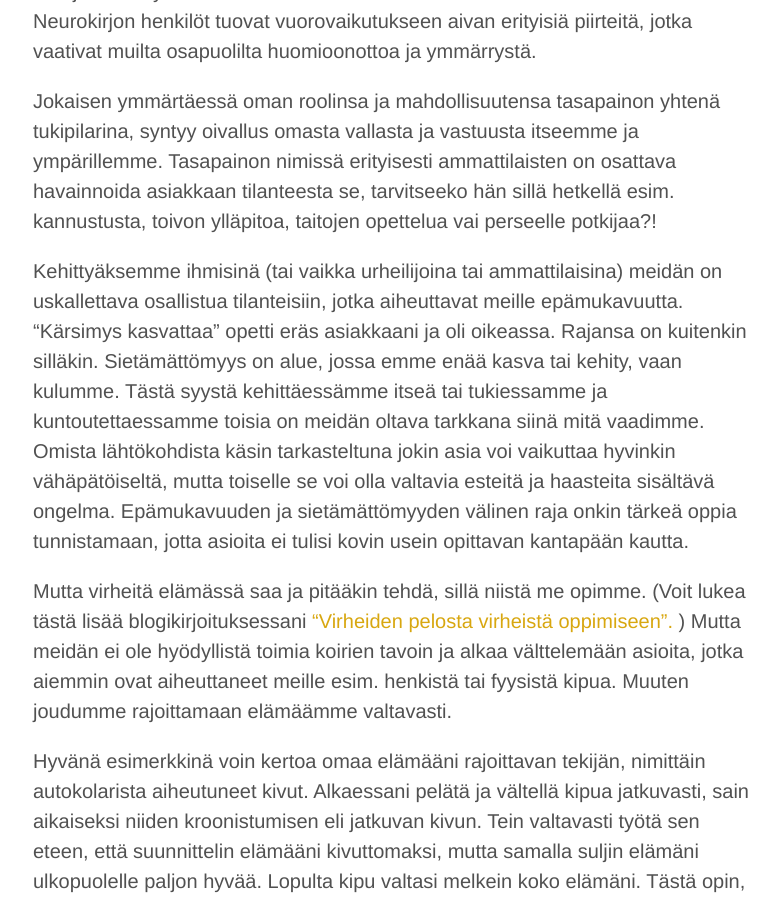
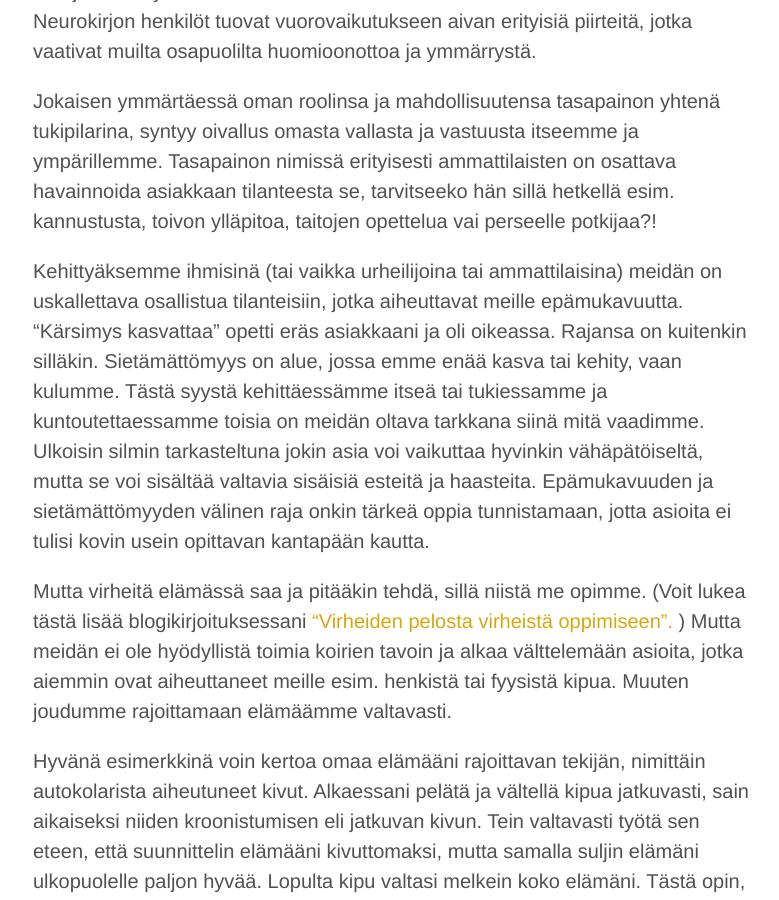
Before and after one commit to niinapiira/neppari.net, a Jekyll site: the page built from _posts/2016-03-17-tasapainoa-ja-joustavuutta-elamaan.md, in a window 1280 px wide and 900 px high, scrolled down 2901 px. Shown: the whole window, without its empty margins (247-1026 px from the left). Built offline with Jekyll 4.4.1, drawn with Linux system fonts in a browser that asks for light colours.

Commit message:
Updated 2016-03-17-tasapainoa-ja-joustavuutta-elamaan.md

```diff
--- a/_posts/2016-03-17-tasapainoa-ja-joustavuutta-elamaan.md
+++ b/_posts/2016-03-17-tasapainoa-ja-joustavuutta-elamaan.md
@@ -28,7 +28,7 @@ Elämässä tarvitaan aina joustavuutta, sillä kohtaamamme tilanteet voivat oll
 
 Jokaisen ymmärtäessä oman roolinsa ja mahdollisuutensa tasapainon yhtenä tukipilarina, syntyy oivallus omasta vallasta ja vastuusta itseemme ja ympärillemme. Tasapainon nimissä erityisesti ammattilaisten on osattava havainnoida asiakkaan tilanteesta se, tarvitseeko hän sillä hetkellä esim. kannustusta, toivon ylläpitoa, taitojen opettelua vai perseelle potkijaa?!
 
-Kehittyäksemme ihmisinä (tai vaikka urheilijoina tai ammattilaisina) meidän on uskallettava osallistua tilanteisiin, jotka aiheuttavat meille epämukavuutta. "Kärsimys kasvattaa" opetti eräs asiakkaani ja oli oikeassa. Rajansa on kuitenkin silläkin. Sietämättömyys on alue, jossa emme enää kasva tai kehity, vaan kulumme. Tästä syystä kehittäessämme itseä tai tukiessamme ja kuntoutettaessamme toisia on meidän oltava tarkkana siinä mitä vaadimme. Omista lähtökohdista käsin tarkasteltuna jokin asia voi vaikuttaa hyvinkin vähäpätöiseltä, mutta toiselle se voi olla valtavia esteitä ja haasteita sisältävä ongelma. Epämukavuuden ja sietämättömyyden välinen raja onkin tärkeä oppia tunnistamaan, jotta asioita ei tulisi kovin usein opittavan kantapään kautta.
+Kehittyäksemme ihmisinä (tai vaikka urheilijoina tai ammattilaisina) meidän on uskallettava osallistua tilanteisiin, jotka aiheuttavat meille epämukavuutta. "Kärsimys kasvattaa" opetti eräs asiakkaani ja oli oikeassa. Rajansa on kuitenkin silläkin. Sietämättömyys on alue, jossa emme enää kasva tai kehity, vaan kulumme. Tästä syystä kehittäessämme itseä tai tukiessamme ja kuntoutettaessamme toisia on meidän oltava tarkkana siinä mitä vaadimme. Ulkoisin silmin tarkasteltuna jokin asia voi vaikuttaa hyvinkin vähäpätöiseltä, mutta se voi sisältää valtavia sisäisiä esteitä ja haasteita. Epämukavuuden ja sietämättömyyden välinen raja onkin tärkeä oppia tunnistamaan, jotta asioita ei tulisi kovin usein opittavan kantapään kautta.
 
 Mutta virheitä elämässä saa ja pitääkin tehdä, sillä niistä me opimme. (Voit lukea tästä lisää blogikirjoituksessani ["Virheiden pelosta virheistä oppimiseen".](/blogi/virheiden-pelosta-virheista-oppimiseen/) ) Mutta meidän ei ole hyödyllistä toimia koirien tavoin ja alkaa välttelemään asioita, jotka aiemmin ovat aiheuttaneet meille esim. henkistä tai fyysistä kipua. Muuten joudumme rajoittamaan elämäämme valtavasti.
 
```
